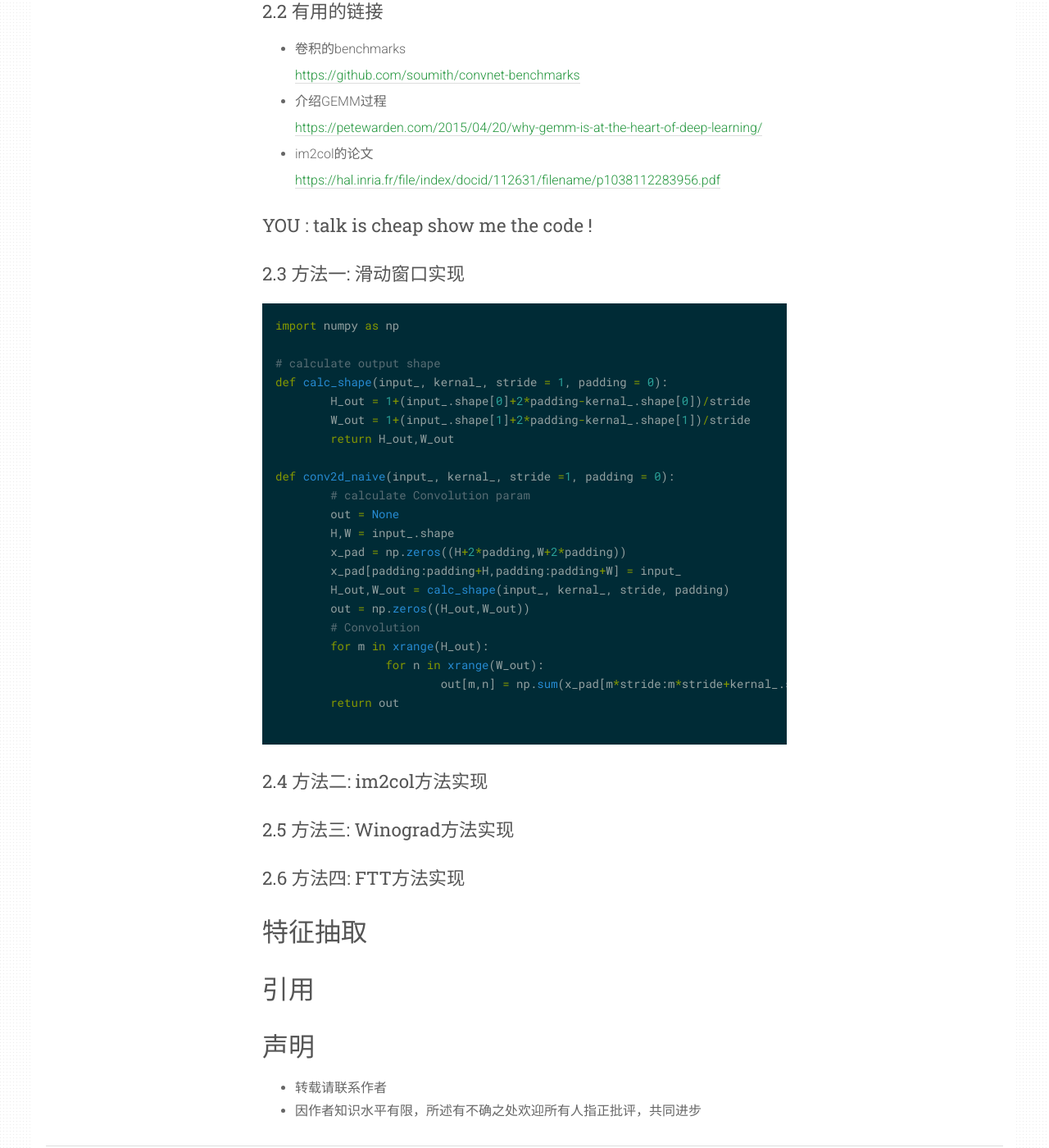
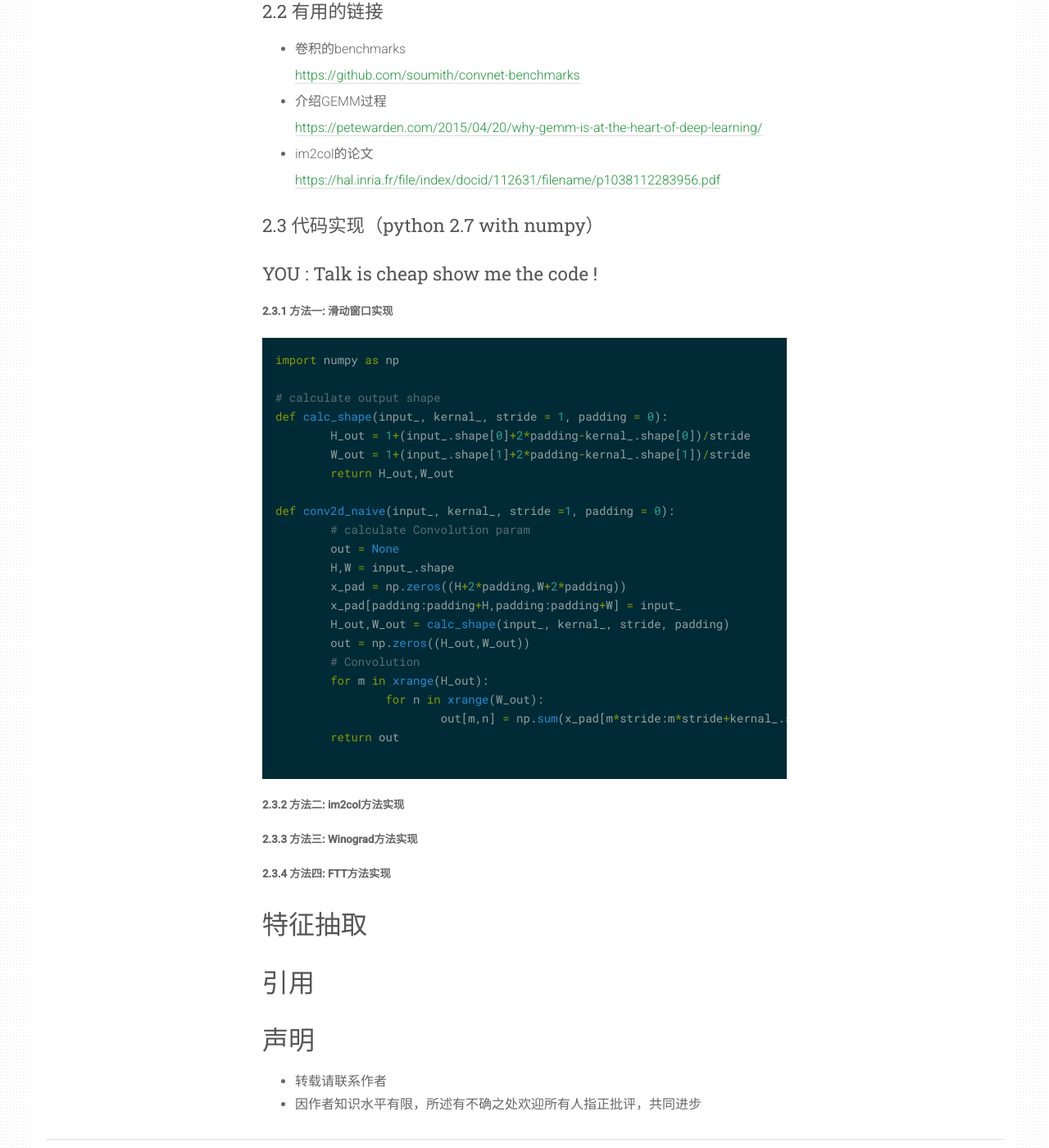
Before and after one commit to vincentweikey/vincentweikey.github.io, a Jekyll site: the page built from _posts/2018-10-05-understanding-convolution.md, in a window 1280 px wide and 1400 px high, scrolled down 1765 px. Shown: the whole window at 82% size. Built offline with Jekyll 4.4.1, drawn with Linux system fonts in a browser that asks for light colours; some of the changed text lies outside the part shown.

Commit message:
add code

````diff
--- a/_posts/2018-10-05-understanding-convolution.md
+++ b/_posts/2018-10-05-understanding-convolution.md
@@ -74,13 +74,13 @@ tags: [Theory,CNN]
 
 	<https://hal.inria.fr/file/index/docid/112631/filename/p1038112283956.pdf>
 
-
 ---
 
+### 2.3 代码实现（python 2.7 with numpy）
 
-### YOU : talk is cheap show me the code !
+### YOU : Talk is cheap show me the code !
 
-### 2.3 方法一: 滑动窗口实现
+##### 2.3.1 方法一: 滑动窗口实现
 
 ```python
 import numpy as np
@@ -107,13 +107,13 @@ def conv2d_naive(input_, kernal_, stride =1, padding = 0):
 
 ```
 
-### 2.4 方法二: im2col方法实现
+##### 2.3.2 方法二: im2col方法实现
 
 
-### 2.5 方法三: Winograd方法实现
+##### 2.3.3 方法三: Winograd方法实现
 
 
-### 2.6 方法四: FTT方法实现
+##### 2.3.4 方法四: FTT方法实现
 ---
 
 # 特征抽取
````
Also changed, not shown: other parts of _posts/2018-10-05-understanding-convolution.md (+2 -2 lines).
